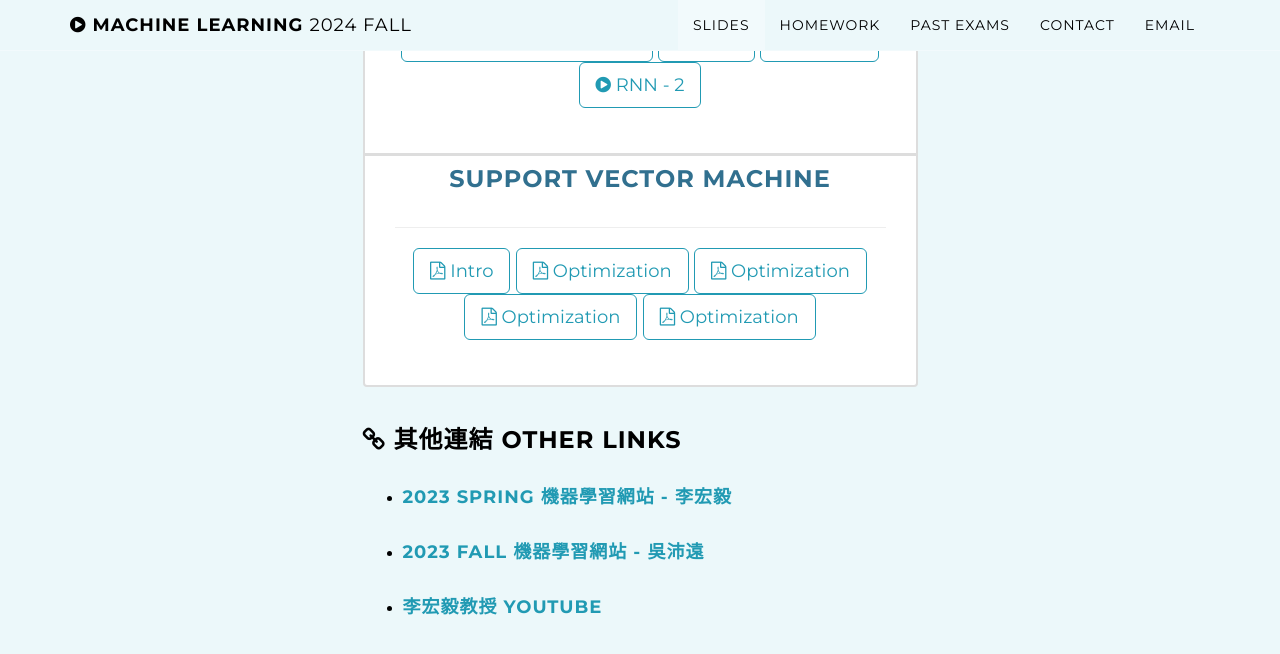
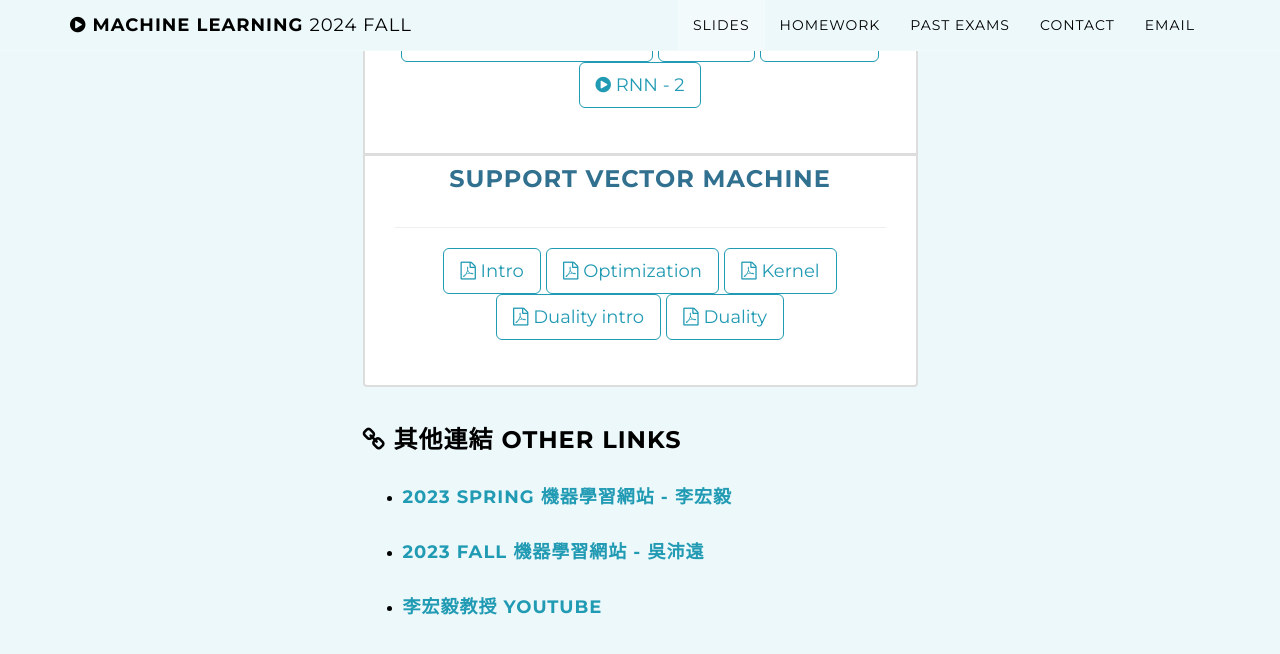
Before and after one commit to ntueemlta2024/ntueemlta2024.github.io, a Jekyll site: the page built from index.html, in a window 1280 px wide and 900 px high, scrolled down 3093 px. Shown: the top 654 px of the window. Built offline with Jekyll 4.4.1, drawn with Linux system fonts in a browser that asks for light colours.

Commit message:
update title

```diff
--- a/_config.yml
+++ b/_config.yml
@@ -201,13 +201,13 @@ syllabus:
       - title: Optimization
         kind: file-pdf-o
         path: ./slides/svm/svm_L2_svm_optimization.pdf
-      - title: Optimization
+      - title: Kernel
         kind: file-pdf-o
         path: ./slides/svm/svm_L3_svm_kernel.pdf
-      - title: Optimization
+      - title: Duality intro
         kind: file-pdf-o
         path: ./slides/svm/svm_L4_duality_intro.pdf
-      - title: Optimization
+      - title: Duality
         kind: file-pdf-o
         path: ./slides/svm/svm_L5_svm duality.pdf
 
```
